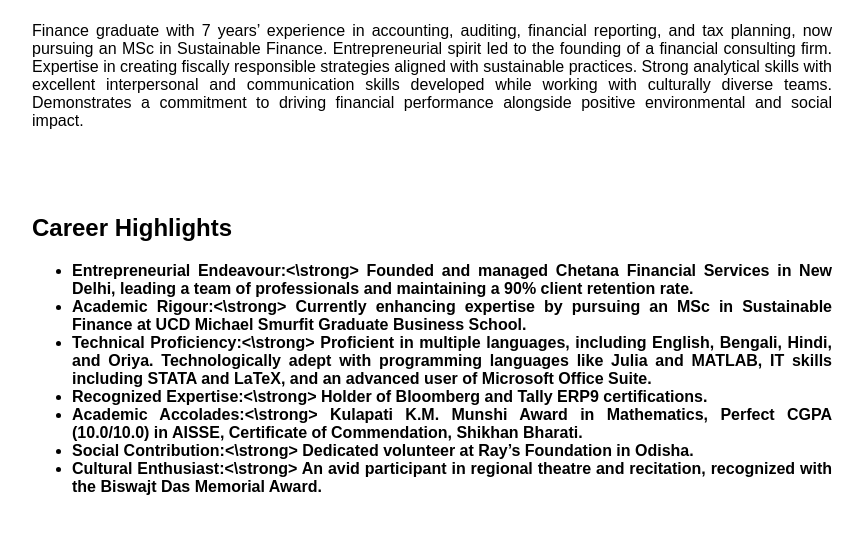
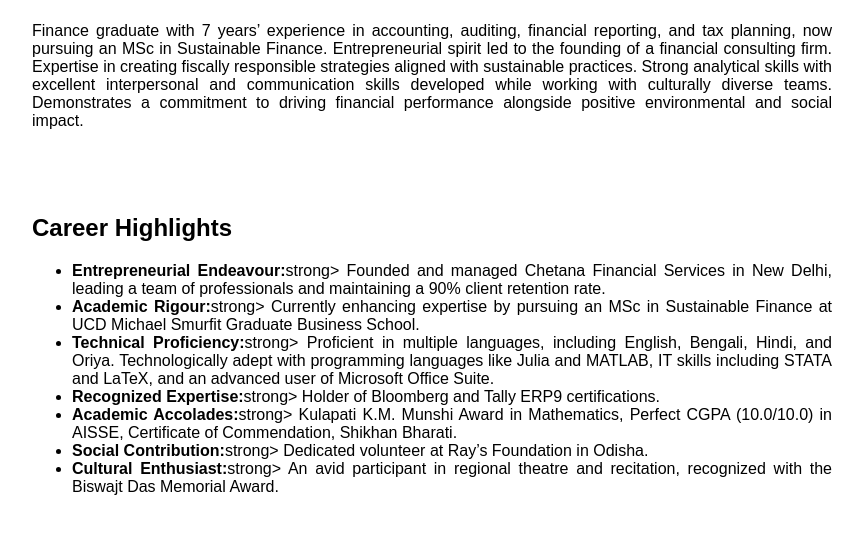
Before and after one commit to BaibhabiGoswami/BaibhabiGoswami.github.io, a plain HTML site: page index.html in a window 1280 px wide. Shown: the part 179-720 px from the top of the page, without its empty margins (208-1071 px from the left). Drawn offline with Linux system fonts and the light colour scheme.

Commit message:
Update index.html

```diff
--- a/index.html
+++ b/index.html
@@ -96,13 +96,13 @@ positive environmental and social impact.</p>
     <section id="about">
     <h2>Career Highlights</h2>
     <ul>
-        <li><strong>Entrepreneurial Endeavour:<\strong> Founded and managed Chetana Financial Services in New Delhi, leading a team of professionals and maintaining a 90% client retention rate.</li>
-        <li><strong>Academic Rigour:<\strong> Currently enhancing expertise by pursuing an MSc in Sustainable Finance at UCD Michael Smurfit Graduate Business School.</li>
-        <li><strong>Technical Proficiency:<\strong> Proficient in multiple languages, including English, Bengali, Hindi, and Oriya. Technologically adept with programming languages like Julia and MATLAB, IT skills including STATA and LaTeX, and an advanced user of Microsoft Office Suite.</li>
-        <li><strong>Recognized Expertise:<\strong> Holder of Bloomberg and Tally ERP9 certifications.</li>
-        <li><strong>Academic Accolades:<\strong> Kulapati K.M. Munshi Award in Mathematics, Perfect CGPA (10.0/10.0) in AISSE, Certificate of Commendation, Shikhan Bharati.</li>
-        <li><strong>Social Contribution:<\strong> Dedicated volunteer at Ray’s Foundation in Odisha.</li>
-        <li><strong>Cultural Enthusiast:<\strong> An avid participant in regional theatre and recitation, recognized with the Biswajt Das Memorial Award.</li>
+        <li><strong>Entrepreneurial Endeavour:</strong>strong> Founded and managed Chetana Financial Services in New Delhi, leading a team of professionals and maintaining a 90% client retention rate.</li>
+        <li><strong>Academic Rigour:</strong>strong> Currently enhancing expertise by pursuing an MSc in Sustainable Finance at UCD Michael Smurfit Graduate Business School.</li>
+        <li><strong>Technical Proficiency:</strong>strong> Proficient in multiple languages, including English, Bengali, Hindi, and Oriya. Technologically adept with programming languages like Julia and MATLAB, IT skills including STATA and LaTeX, and an advanced user of Microsoft Office Suite.</li>
+        <li><strong>Recognized Expertise:</strong>strong> Holder of Bloomberg and Tally ERP9 certifications.</li>
+        <li><strong>Academic Accolades:</strong>strong> Kulapati K.M. Munshi Award in Mathematics, Perfect CGPA (10.0/10.0) in AISSE, Certificate of Commendation, Shikhan Bharati.</li>
+        <li><strong>Social Contribution:</strong>strong> Dedicated volunteer at Ray’s Foundation in Odisha.</li>
+        <li><strong>Cultural Enthusiast:</strong>strong> An avid participant in regional theatre and recitation, recognized with the Biswajt Das Memorial Award.</li>
     </ul>
 </section>
     <section id="research">
```
